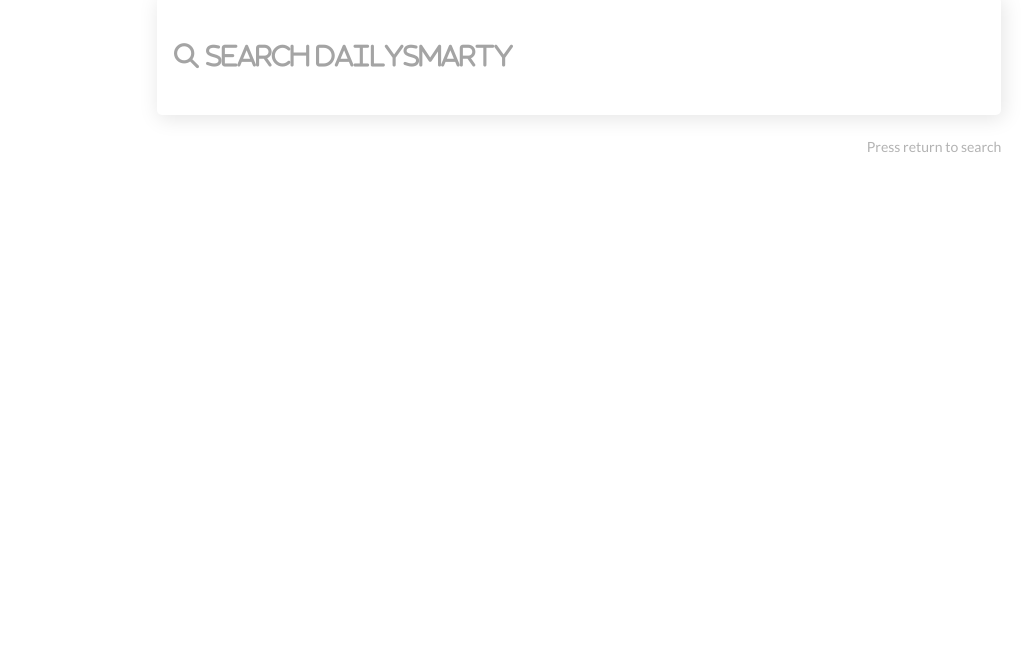
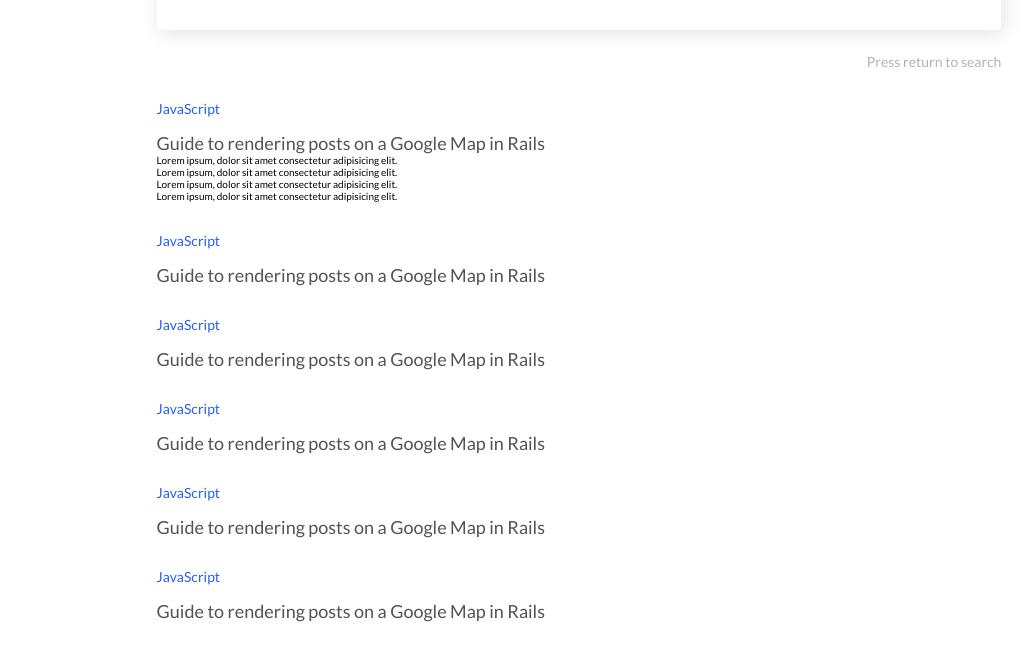
Before and after one commit to gleekzorp/daily-smarty-search, a plain HTML site: page results.html in a window 1280 px wide. Shown: the part 215-867 px from the top of the page, without its empty margins (61-1096 px from the left). Before the commit the page ends 800 px from the top, so only its background shows below. Drawn offline with Linux system fonts and the light colour scheme.

Commit message:
Initial Styles for the Result Links

```diff
--- a/main.css
+++ b/main.css
@@ -106,3 +106,28 @@
     font-size: 1.2rem;
     font-weight: 600;
 }
+
+/* Results Page Styles */
+
+.results-posts-wrapper {
+    grid-row: 3;
+    grid-column: 1 / -1;
+    width: 66vw;
+}
+
+.post {
+    margin-top: 3em;
+    margin-bottom: 3em;
+}
+
+.category-name {
+    color: #2660F3;
+    margin-bottom: 1.5rem;
+    font-size: 1.4rem;
+}
+
+.result-post-title a {
+    color: #535353;
+    text-decoration: none;
+    font-size: 1.8rem;
+}
```
